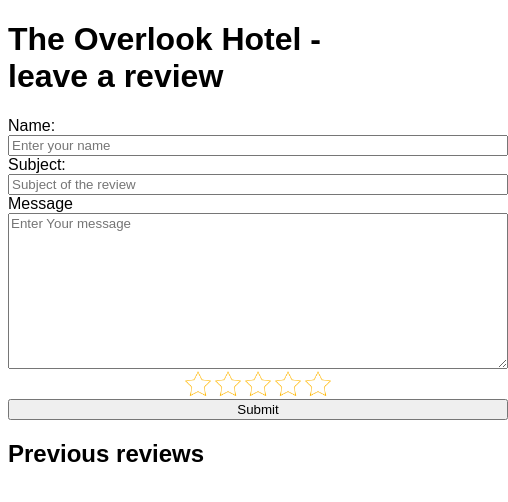
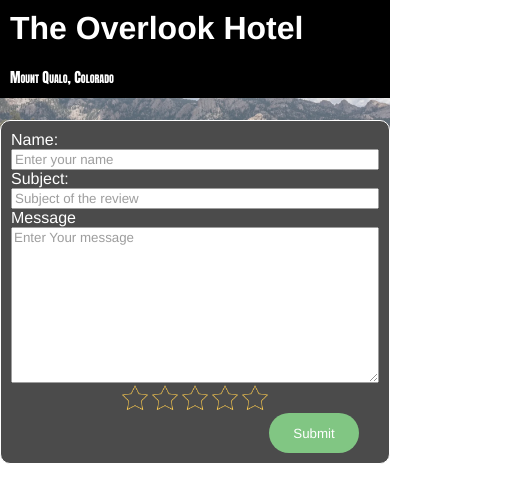
Before and after one commit to nicklormanhall/assessment-week4-visitorguestbook, a website built with Vite: page client/index.html in a window 390 px wide. Shown: the whole page, 508 px wide, since content can reach past the window. Built offline with nearby package versions, Linux system fonts and the light colour scheme; files whose address does not match are found by name.

Commit message:
adding and updated CSS

```diff
--- a/client/app.js
+++ b/client/app.js
@@ -8,7 +8,6 @@
   console.log(reviews);
 
   reviews.forEach(function (review) {
-    // DOM manipulation to put the games onto the html
     const h2 = document.createElement("h2");
     const p = document.createElement("p");
     const p2 = document.createElement("p2");
@@ -17,15 +16,15 @@
 
     h2.textContent = review.subject;
     p.textContent = review.message;
-    p2.textContent = `Left by: ${review.reviewer} | `;
+    p2.textContent = `Reviewed by: ${review.reviewer} | `;
     p3.textContent = `On: ${review.date} | `;
     p4.textContent = `Rating: ${review.rating} \u2605`;
 
     previousReviews.appendChild(h2);
-    previousReviews.appendChild(p);
     previousReviews.appendChild(p2);
     previousReviews.appendChild(p3);
     previousReviews.appendChild(p4);
+    previousReviews.appendChild(p);
   });
 }
 
--- a/client/index.html
+++ b/client/index.html
@@ -5,12 +5,20 @@
     <meta name="viewport" content="width=device-width, initial-scale=1.0" />
     <script src="./app.js" defer type="module"></script>
     <link rel="stylesheet" href="./style.css" />
+    <!-- <link
+      rel="stylesheet"
+      href="//fonts.googleapis.com/css?family=Hammersmith+One"
+    /> -->
     <title>Guest Book</title>
   </head>
 
   <body>
-    <h1>The Overlook Hotel - leave a review</h1>
-    <form id="messageForm">
+    <header>
+      <h1>The Overlook Hotel</h1>
+      <h2 class="address">Mount Qualo, Colorado</h2>
+    </header>
+    <section class="reviewContainer">
+      <form id="reviewForm">
         <label for="reviewer">Name:</label>
         <input
           type="text"
@@ -51,8 +59,8 @@
 
         <button>Submit</button>
       </form>
+    </section>
 
-    <h2>Previous reviews</h2>
     <div id="previousReviews"></div>
   </body>
 </html>
--- a/client/style.css
+++ b/client/style.css
@@ -1,11 +1,111 @@
 * {
-  font-family: "Cooper Black", sans-serif;
+  font-family: "Franklin Gothic Medium", "Arial Narrow", Arial, sans-serif;
+}
+
+body {
+  margin: 0;
+}
+
+p {
+  text-align: justify;
+  text-justify: inter-word;
+}
+
+header {
+  display: flex;
+  flex-direction: column;
+  width: 100%;
+  position: fixed;
+  margin: 0;
+  z-index: 1;
+  background-color: black;
+  color: white;
+  padding: 0;
+  top: 0;
+  left: 0;
+}
+
+h1 {
+  margin: 10px;
+}
+
+#reviewForm {
+}
+
+#previousReviews {
+  margin-left: 100px;
+  margin-right: 100px;
+  margin-top: 15px;
+}
+
+#previousReviews h2 {
+  /* border-top: 1px solid grey; */
+  color: blue;
+  font-size: 20px;
+  margin: 5px;
+  font-style: italic;
+}
+
+#previousReviews p {
+  /* border-top: 1px solid grey; */
+  font-size: 16px;
+  margin: 5px;
+  border-bottom: 1px solid grey;
+  padding-bottom: 20px;
+}
+
+#previousReviews p2 {
+  /* border-top: 1px solid grey; */
+  font-size: 12px;
+  margin-left: 10px;
+}
+
+#previousReviews p3 {
+  /* border-top: 1px solid grey; */
+  font-size: 12px;
+  margin: 5px;
+}
+
+button {
+  border-radius: 20px;
+  padding: 10px 20px;
+  background-color: #4caf50;
+  color: white;
+  border: none;
+  cursor: pointer;
+  height: 40px;
+  width: 90px;
+  align-self: flex-end;
+  margin-right: 20px;
+}
+
+.address {
+  font-family: Impact;
+  font-variant: small-caps;
+  font-size: 14px;
+  margin: 10px;
+}
+
+.reviewContainer {
+  padding-top: 100px;
+  margin-top: 20px;
+  height: 50vh;
+  background-image: url("Hotel.webp");
+  background-size: cover;
+  background-position: center center;
+  opacity: 70%;
 }
 
 form {
   display: flex;
   flex-direction: column;
-  width: 500px;
+  width: 465px;
+  margin: 0 auto;
+  background-color: black;
+  color: white;
+  padding: 10px;
+  border: 1px solid white;
+  border-radius: 10px;
 }
 
 .rating {
@@ -29,3 +129,16 @@
 .rating input:checked ~ label {
   background-image: url(star-filled.png);
 }
+
+@media (max-width: 480px) {
+  form {
+    width: auto;
+  }
+
+  .reviewContainer {
+    height: 30vh;
+  }
+  #previousReviews {
+    margin: 15px;
+  }
+}
```
Also changed, not shown: client/Hotel.webp (added), 1 other file. Lines whose indentation alone changed are shown as unchanged.
